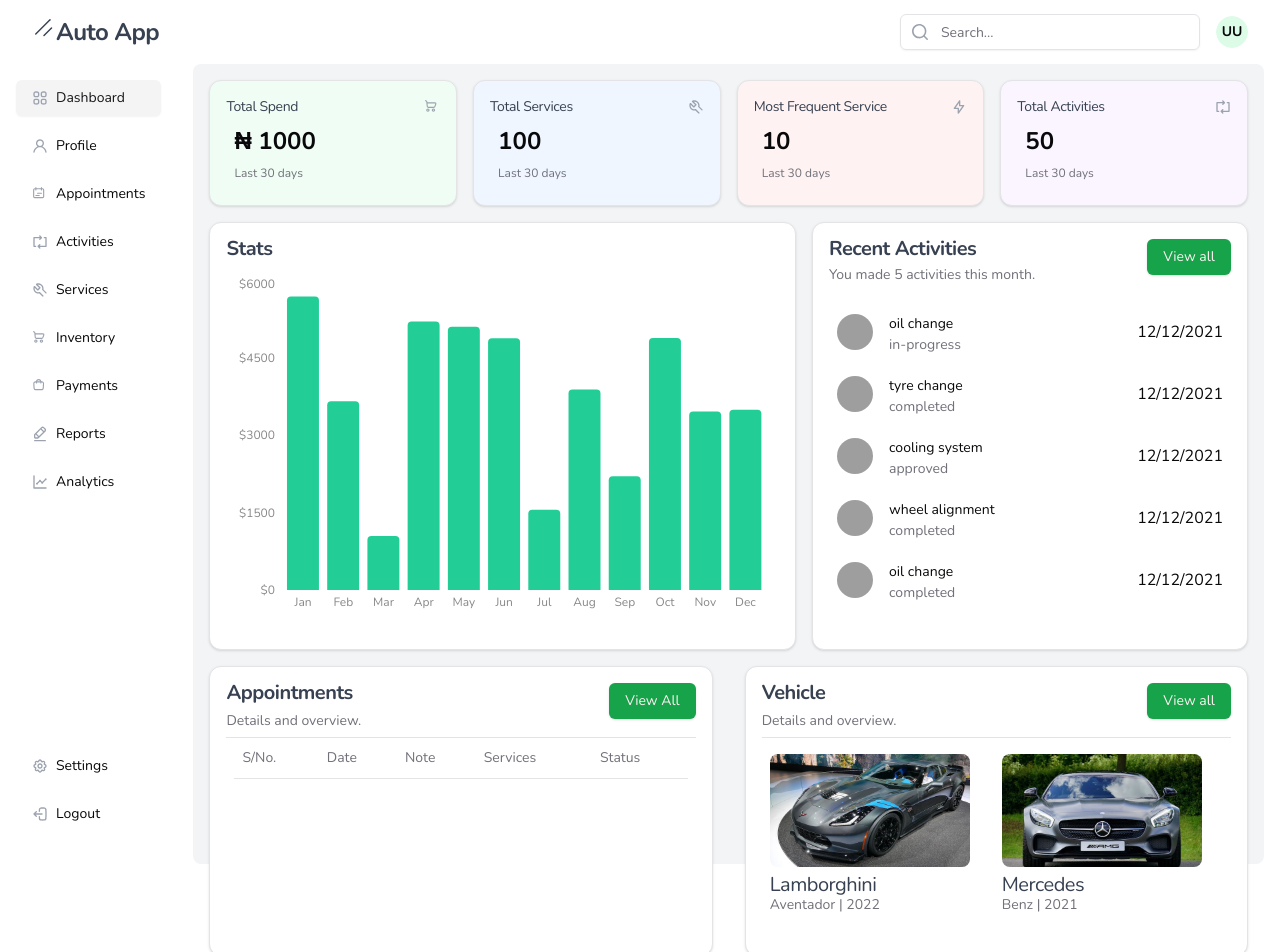
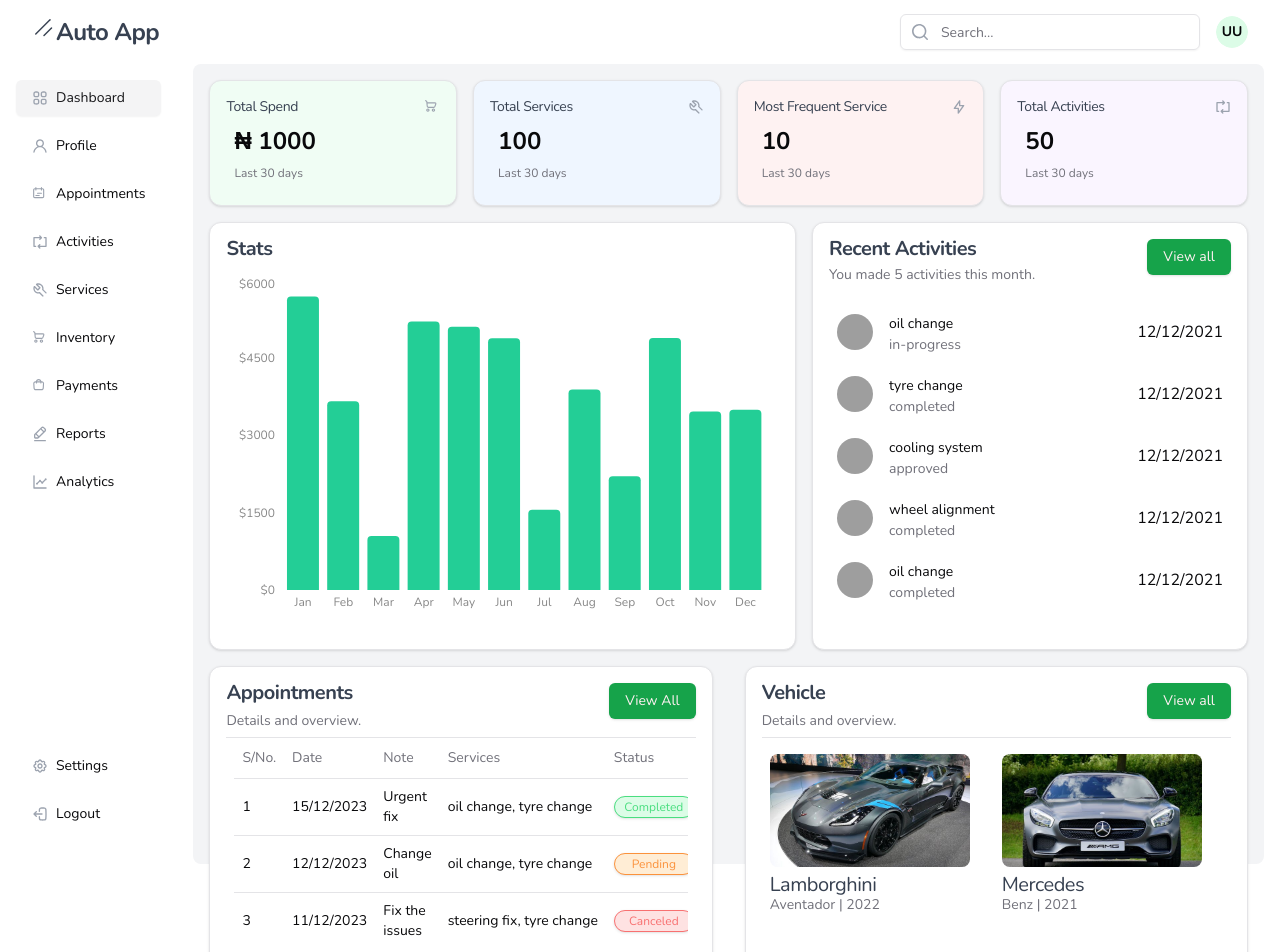
Before and after one commit to CeeJayyy007/auto-app-frontend, a React (Vite) app: page / in a window 1280 px wide. Shown: the top 952 px of the page. Built offline with nearby package versions, Linux system fonts and the light colour scheme; grey boxes are pictures that could not be loaded.

Commit message:
fix: update dashboard component with appointment data

```diff
--- a/src/pages/Dashboard.jsx
+++ b/src/pages/Dashboard.jsx
@@ -101,6 +101,33 @@ const vehicleData = [
   }
 ];
 
+const appointmentData = [
+  {
+    id: 1,
+    date: '15/12/2023',
+    note: 'Urgent fix',
+    services: ['oil change', 'tyre change'],
+    status: { value: 'completed', label: 'Completed' },
+    createdAt: '12/12/2021'
+  },
+  {
+    id: 2,
+    date: '12/12/2023',
+    note: 'Change oil',
+    services: ['oil change', 'tyre change'],
+    status: { value: 'pending', label: 'Pending' },
+    createdAt: '12/12/2022'
+  },
+  {
+    id: 3,
+    date: '11/12/2023',
+    note: 'Fix the issues',
+    services: ['steering fix', 'tyre change'],
+    status: { value: 'canceled', label: 'Canceled' },
+    createdAt: '12/12/2023'
+  }
+];
+
 const Dashboard = () => {
   return (
     <div className="space-y-4">
@@ -167,7 +194,7 @@ const Dashboard = () => {
         </Card>
       </div>
       <div className="grid gap-8 md:grid-cols-2 lg:grid-cols-8">
-        <AppointmentCard />
+        <AppointmentCard appointments={appointmentData} />
         <Card className="col-span-4">
           <CardHeader>
             <div className="flex flex-row justify-between items-start">
```
